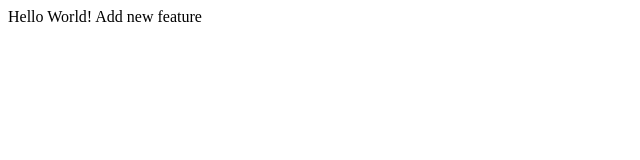
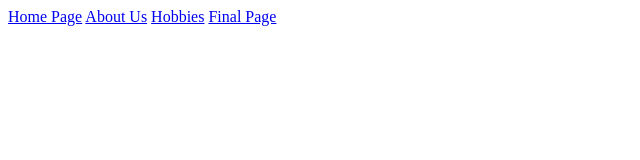
Before and after one commit to askfig/lecture0, a plain HTML site: page index.html in a window 1280 px wide. Shown: the whole page, without its empty margins (0-640 px from the left). Drawn offline with Linux system fonts and the light colour scheme.

Commit message:
Update Index page

```diff
--- a/index.html
+++ b/index.html
@@ -4,7 +4,11 @@
     <title>Test</title>
   </head>
   <body>
-    Hello World!
-    Add new feature
+  <nav>
+    <a href="/index.html">Home Page</a>
+    <a href="/about.html">About Us</a>
+    <a href="/hobby.html">Hobbies</a>
+    <a href="/end.html">Final Page</a>
+  </nav>
   </body>
 </html>
```
